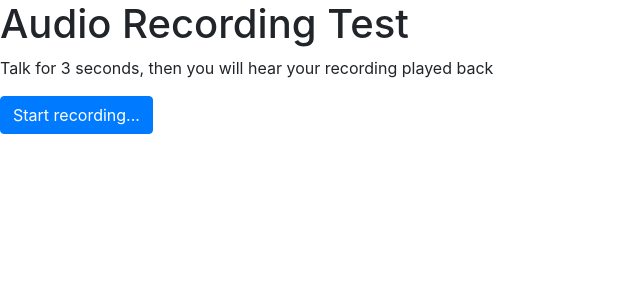
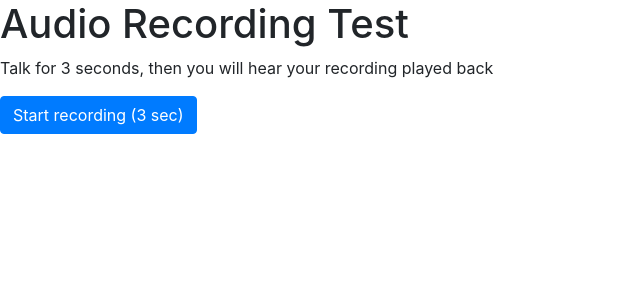
Before and after one commit to robinhad/voice-recognition-ua, a Flask app: page / in a window 1280 px wide. Shown: the top 300 px of the page, without its empty margins (0-640 px from the left). Run offline with Flask 2, Linux system fonts and the light colour scheme; some libraries are stand-ins or nearby versions.

Commit message:
Animate user flow

```diff
--- a/templates/hello.html
+++ b/templates/hello.html
@@ -12,7 +12,7 @@
 <body>
     <h1>Audio Recording Test</h1>
     <p>Talk for 3 seconds, then you will hear your recording played back</p>
-    <button class="btn btn-primary" id="action" onclick="handleAction()">Start recording...</button>
+    <button class="btn btn-primary" id="action" onclick="handleAction()">Start recording (3 sec)</button>
     <div id="result"></div>
     <script src="https://cdn.rawgit.com/mattdiamond/Recorderjs/08e7abd9/dist/recorder.js"></script>
     <script>
@@ -23,12 +23,15 @@
         // shim for AudioContext when it's not avb.
         var AudioContext = window.AudioContext || window.webkitAudioContext;
         var audioContext; //audio context to help us record
-        var resultNode = document.getElementById('result');
+        const resultNode = document.getElementById('result');
+        const actionButton = document.getElementById('action');
 
         function resultProcess(data) {
             resultNode.textContent = `Довжина тексту: ${data.length} \n
                 Текст: ${data}
-            `
+            `;
+            actionButton.textContent = "Start recording (3 sec)";
+            actionButton.disabled = false;
         }
 
         function exportWAV(blob) {
@@ -39,10 +42,11 @@
                 .then(resultProcess);
         }
         function record() {
+
             var constraints = { audio: true, video: false }
             navigator.mediaDevices.getUserMedia(constraints).then(function (stream) {
-                console.log("getUserMedia() success, stream created, initializing Recorder.js ...");
-
+                actionButton.textContent = "Recording..."
+                actionButton.disabled = true;
                 /*
                     create an audio context after getUserMedia is called
                     sampleRate might change after getUserMedia is called, like it does on macOS when recording through AirPods
@@ -64,8 +68,6 @@
 
                 //start the recording process
                 rec.record()
-
-                console.log("Recording started");
                 sleep(3000).then(stop);
             })
         }
@@ -79,18 +81,13 @@
 
             //create the wav blob and pass it on to createDownloadLink
             rec.exportWAV(exportWAV);
-            console.log("Recording stopped")
-
         }
 
 
         const sleep = time => new Promise(resolve => setTimeout(resolve, time));
 
         async function handleAction() {
-            const actionButton = document.getElementById('action');
-            actionButton.disabled = true;
             record();
-            actionButton.disabled = false;
         }
     </script>
 </body>
```
